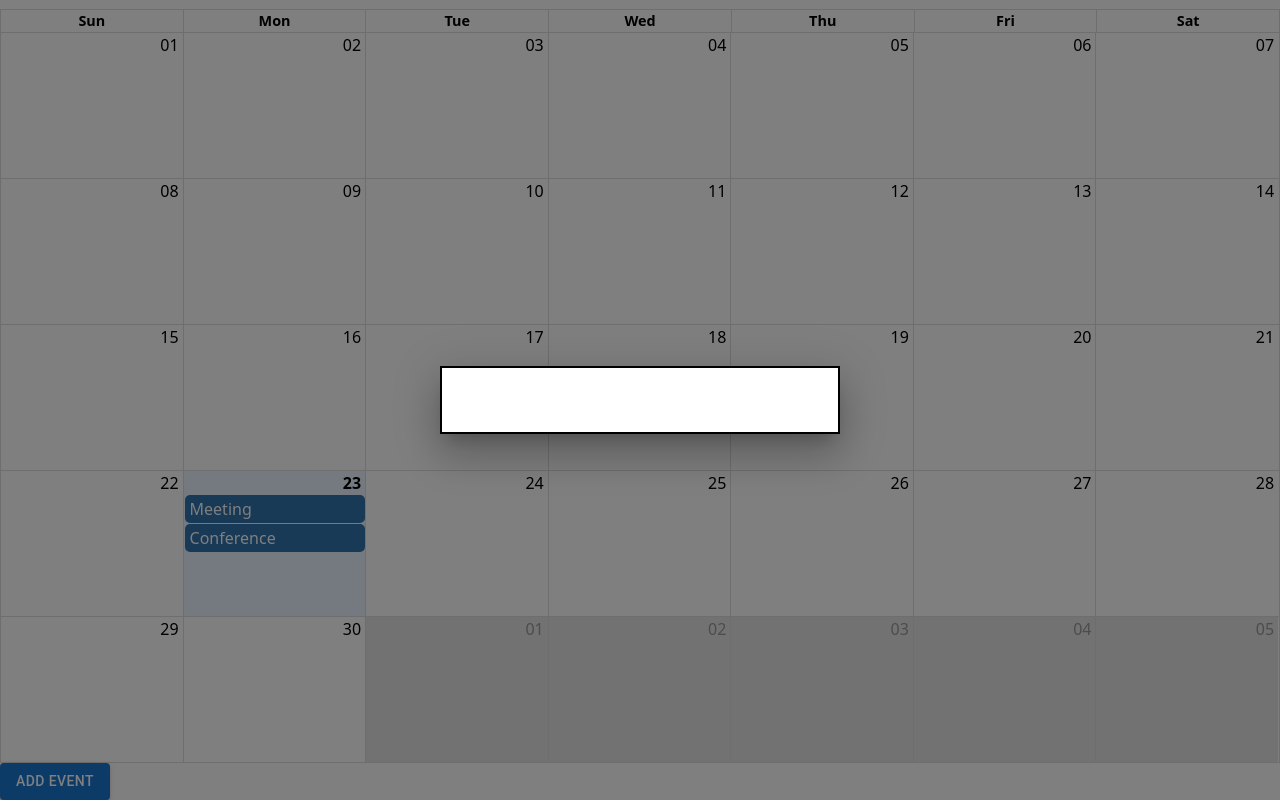
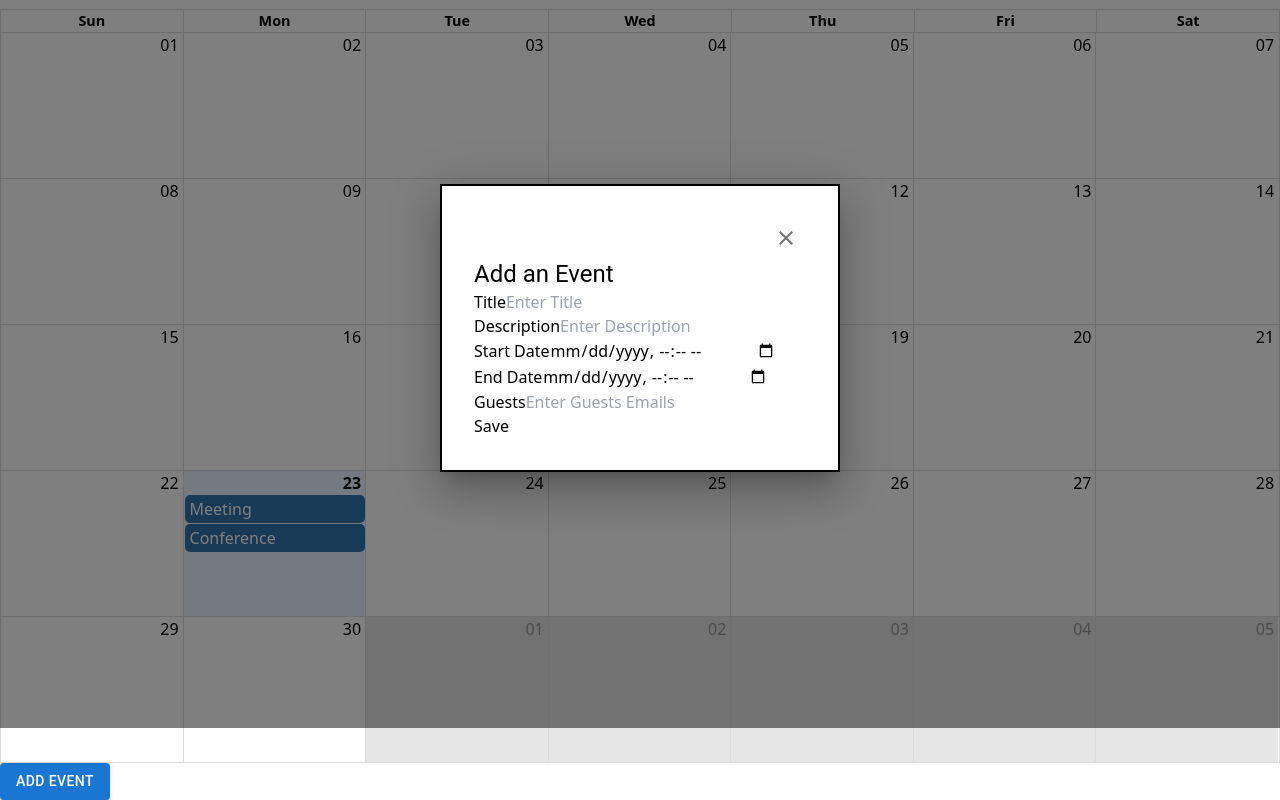
Before and after one commit to hamza24v/Aigenda, a React (Vite) app in the folder client/: page / in a window 1280 px wide. Both pictures are taken after a click on the button "ADD EVENT". Shown: the part 205-1005 px from the top of the page. Built offline with nearby package versions, Linux system fonts and the light colour scheme.

Commit message:
added event and calender forms

```diff
--- a/client/package.json
+++ b/client/package.json
@@ -12,6 +12,7 @@
   "dependencies": {
     "@emotion/react": "^11.13.3",
     "@emotion/styled": "^11.13.0",
+    "@mui/icons-material": "^6.1.1",
     "@mui/material": "^6.1.1",
     "client": "file:",
     "date-fns": "^4.1.0",
--- a/client/src/components/CalendarList.jsx
+++ b/client/src/components/CalendarList.jsx
@@ -1,25 +1,58 @@
-import React from "react";
+import React, { useState } from "react";
+import { CALENDER_FORM } from "../constants";
+import { PopupModal } from "../components/PopupModal";
+import { Form } from "../components/Form";
+import { CALENDERS } from "../constants";
 
-export const CalendarList = ({ title, calendars }) => {
+export const CalendarList = ({ title }) => {
+  const [calendarForm, setCalendarForm] = useState({});
+  const [showModal, setShowModal] = useState(false);
+  const [calendarList, setCalendarList] = useState(CALENDERS);
+
+  const handleSubmit = (formData) => {
+    setCalendarForm(formData);
+    console.log("calendar: ")
+    console.log(formData)
+    setCalendarList([...calendarList, formData])
+    setShowModal(false);
+  };
+
   return (
     <div className="p-4">
       <div className="flex justify-between">
         <h2 className="font-bold text-lg">{title}</h2>
-        <span className="text-lg">+</span>
+        <span
+          className="text-lg cursor-pointer px-2 hover:rounded-full hover:bg-gray-50"
+          onClick={() => setShowModal(true)}
+        >
+          +
+        </span>
       </div>
 
-      {calendars.map((calendar, index) => (
+      {calendarList.map((calendar, index) => (
         <div key={index} className="">
           <input
             type="checkbox"
-            id="title"
+            id={`calendar-${index}`}
             name="title"
             value={calendar.title}
           />
-          <label for="title" className="pl-4">{calendar.title}</label>
+          <label htmlFor={`calendar-${index}`} className="pl-4">
+            {calendar.title}
+          </label>
           <br />
         </div>
       ))}
+
+      {showModal && (
+        <PopupModal
+          title="Add a Calendar"
+          open={showModal}
+          onClose={() => setShowModal(false)}
+        >
+          <Form fields={CALENDER_FORM} onSubmit={handleSubmit} />
+        </PopupModal>
+      )}
     </div>
   );
-}
+};
--- a/client/src/components/Form.jsx
+++ b/client/src/components/Form.jsx
@@ -1,8 +1,9 @@
 import React, { useState } from 'react'
 
-export const Form = ( { fields, onSubmit }) => {
+export const Form = ({ fields, onSubmit }) => {
 
     const [form, setForm] = useState([]);
+
     const handleChange = (e) => {
         const { name, value } = e.target;
         setForm({
@@ -24,22 +25,36 @@ export const Form = ( { fields, onSubmit }) => {
           <label className="block font-medium text-gray-700">
             {field.label}
           </label>
+          {field.type === 'select' ? (
+            <select
+              name={field.name}
+              value={form[field.name]}
+              onChange={handleChange}
+              className="mt-1 block w-full p-2 border border-gray-300 rounded-md shadow-sm focus:ring-indigo-500 focus:border-indigo-500 sm:text-sm"
+            >
+              <option value="">Select {field.label}</option>
+              {field.options.map((option, index) => (
+                <option key={index} value={option.value}>
+                  {option.label}
+                </option>
+              ))}
+            </select>
+          ) : (
             <input
               type={field.type || 'text'}
               name={field.name}
-            value={formState[field.name]}
+              value={form[field.name]}
               onChange={handleChange}
               placeholder={field.placeholder}
               className="mt-1 block w-full p-2 border border-gray-300 rounded-md shadow-sm focus:ring-indigo-500 focus:border-indigo-500 sm:text-sm"
             />
-          {errors[field.name] && (
-            <span className="text-sm text-red-600">{errors[field.name]}</span>
           )}
         </div>
       ))}
       <button
         type="submit"
         className="bg-indigo-600 text-white py-2 px-4 rounded-md hover:bg-indigo-700 transition duration-200"
+        on
       >
         Save
       </button>
--- a/client/src/components/MyCalendar.jsx
+++ b/client/src/components/MyCalendar.jsx
@@ -34,30 +34,14 @@ const events = [
 ];
 
 export const MyCalendar = () => {
-  const [myEvents, setMyEvents] = useState(events);
-
-  const handleSelectSlot = ({ start, end }) => {
-    const title = window.prompt("New Event name");
-    if (title) {
-      setMyEvents([
-        ...myEvents,
-        {
-          start,
-          end,
-          title,
-        },
-      ]);
-    }
-  };
 
   return (
     <div className="w-full h-full">
       <Calendar
         localizer={localizer}
-        events={myEvents}
+        events={events}
         startAccessor="start"
         endAccessor="end"
-        onSelectSlot={handleSelectSlot}
         selectable
         style={{ height: "100vh" }}
       />
--- a/client/src/components/PopupModal.jsx
+++ b/client/src/components/PopupModal.jsx
@@ -1,20 +1,22 @@
 import React from "react";
-import Box from '@mui/material/Box';
-import Typography from '@mui/material/Typography';
-import Modal from '@mui/material/Modal';
+import Box from "@mui/material/Box";
+import Typography from "@mui/material/Typography";
+import Modal from "@mui/material/Modal";
+import CloseIcon from "@mui/icons-material/Close";
+import IconButton from "@mui/material/IconButton";
 
 export const PopupModal = ({ title, children, onClose, open }) => {
-    const style = {
-        position: 'relative',
-        top: '50%',
-        left: '50%',
-        transform: 'translate(-50%, -50%)',
-        width: 400,
-        bgcolor: 'background.paper',
-        border: '2px solid #000',
-        boxShadow: 24,
-        p: 4,
-      };
+  const style = {
+    position: "absolute",
+    top: "50%",
+    left: "50%",
+    transform: "translate(-50%, -50%)",
+    width: 400,
+    bgcolor: "background.paper",
+    border: "2px solid #000",
+    boxShadow: 24,
+    p: 4,
+  };
 
   return (
       <Modal
@@ -24,11 +26,21 @@ export const PopupModal = ({ title, children, onClose, open }) => {
         aria-describedby="modal-modal-description"
       >
         <Box sx={style}>
-          <Typography id="modal-modal-title" variant="h6" component="h2">
+          <Box display="flex" justifyContent="flex-end">
+            <IconButton onClick={onClose}>
+              <CloseIcon />
+            </IconButton>
+          </Box>
+          <Typography
+            className="text-center"
+            id="modal-modal-title"
+            variant="h5"
+            component="h2"
+          >
             {title}
           </Typography>
           {children}
         </Box>
       </Modal>
   );
-}
+};
--- /dev/null
+++ b/client/src/constants.js
@@ -0,0 +1,66 @@
+const EVENT_FORM = [
+    {
+        label: 'Title',
+        name: 'title',
+        placeholder: 'Enter Title',
+        required: true
+    },
+    {
+        label: 'Description',
+        name: 'description',
+        placeholder: 'Enter Description',
+        required: false
+    },
+    {
+        label: 'Start Date',
+        name:'start_date',
+        type: 'datetime-local',
+        placeholder: 'Select Start Date',
+        required: true
+    },
+    {
+        label: 'End Date',
+        name: 'end_date',
+        type: 'datetime-local',
+        placeholder: 'Select End Date',
+        required: true
+    },
+    { // TODO: add a way to take in multiple emails
+        label: 'Guests',
+        name: 'guests',
+        type: 'email',
+        placeholder: 'Enter Guests Emails',
+        required: false
+    }
+]
+
+const CALENDER_FORM = [
+    {
+        label: 'Title',
+        name: 'title',
+        placeholder: 'Enter Title',
+        required: true
+    },
+    {
+        label: 'Type',
+        name: 'type',
+        type: 'select',
+        options: [
+            { value: 'personal', label: 'Personal' },
+            { value: 'organization', label: 'Organization'}
+        ],
+        placeholder: 'Select Type',
+        required: true
+    }
+]
+
+const CALENDERS = [
+    {
+      title: "John Smith",
+      type: "personal"
+    },
+  ];
+
+
+
+export { EVENT_FORM, CALENDER_FORM, CALENDERS }
--- a/client/src/pages/Home.jsx
+++ b/client/src/pages/Home.jsx
@@ -1,36 +1,47 @@
 import React, { useState } from "react";
 import { MyCalendar } from "../components/MyCalendar";
-import { CalendarList } from '../components/CalendarList';
+import { CalendarList } from "../components/CalendarList";
 import { Button } from "@mui/material";
-import { PopupModal } from '../components/PopupModal';
-const CALENDERS = [
-  {
-    title: "John Smith",
-  },
-];
+import { PopupModal } from "../components/PopupModal";
+import { Form } from "../components/Form";
+import { EVENT_FORM } from "../constants";
 
 function Home() {
   const [showModal, setShowModal] = useState(false);
+  const [eventForm, setEventForm] = useState({});
+
+  const handleSubmit = (formData) => {
+    setEventForm(formData);
+    setShowModal(false);
+  };
+
+  console.log("event form");
+  console.log(eventForm);
 
   return (
     <div className="flex flex-col sm:flex-row  min-h-screen">
       <div className="sm:w-1/4">
-        <CalendarList title="My Calendars" calendars={CALENDERS} />
-        <CalendarList title="Joined Calendars" calendars={CALENDERS} />
+        <CalendarList title="My Calendars" />
+        <CalendarList title="Joined Calendars" />
       </div>
       <div className="sm:w-3/4">
         <MyCalendar />
       </div>
       <div className="fixed right-10 bottom-10 z-50 ">
-      <Button
-      variant='contained'
-        onClick={() => setShowModal(true)}
-      >
-        Add Event
-        {showModal && <PopupModal open={showModal} onClose={() => setShowModal(false)} />}
-      </Button>
+        <Button variant="contained" onClick={() => setShowModal(true)}>
+          Add Event
+        </Button>
+
+        {showModal && (
+          <PopupModal
+            title="Add an Event"
+            open={showModal}
+            onClose={() => setShowModal(false)}
+          >
+            <Form fields={EVENT_FORM} onSubmit={handleSubmit} />
+          </PopupModal>
+        )}
       </div>
-
     </div>
   );
 }
```
Also changed, not shown: 1 other file (tests, documents, lock files or other folders). Lines whose indentation alone changed are shown as unchanged.
